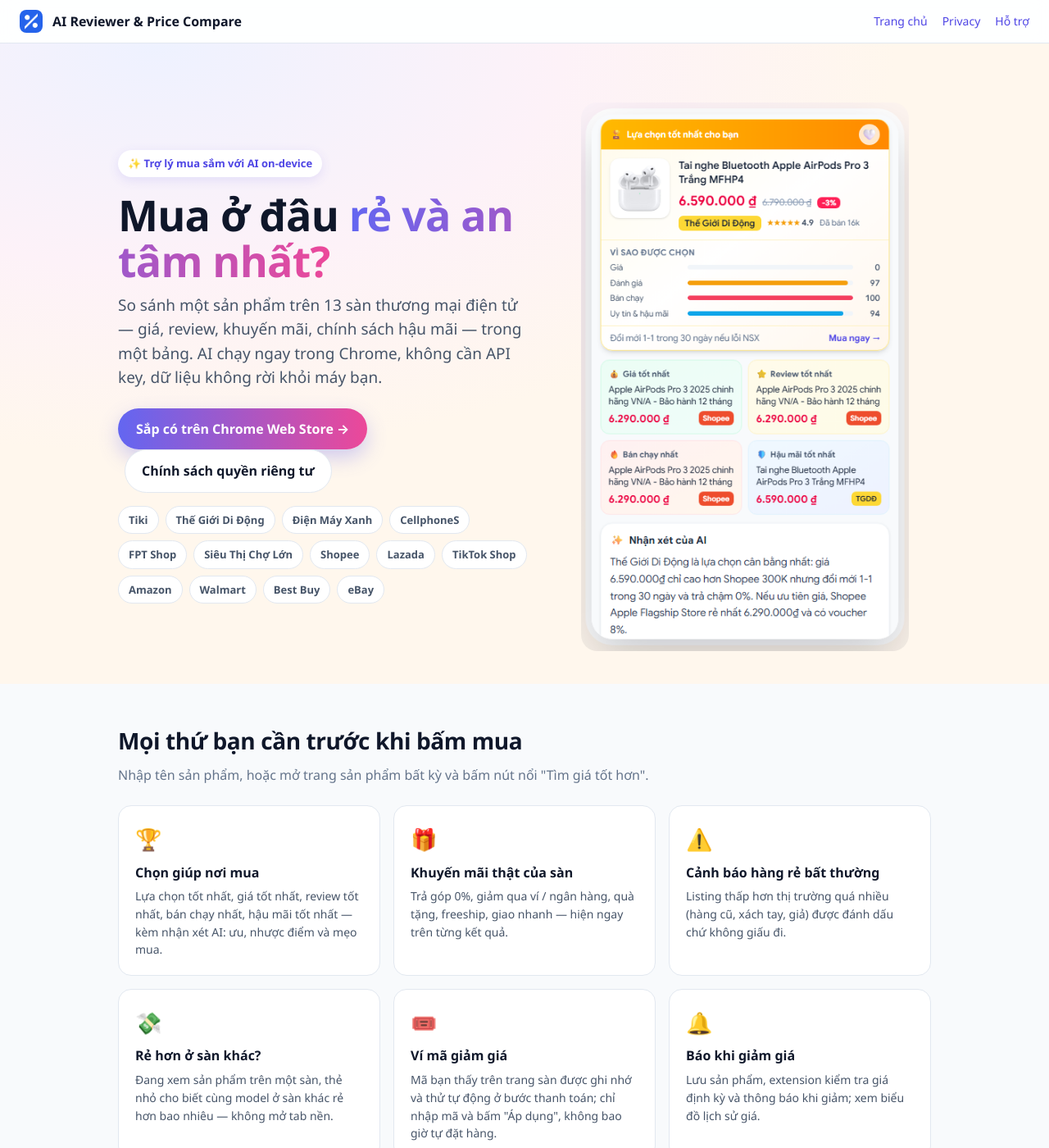
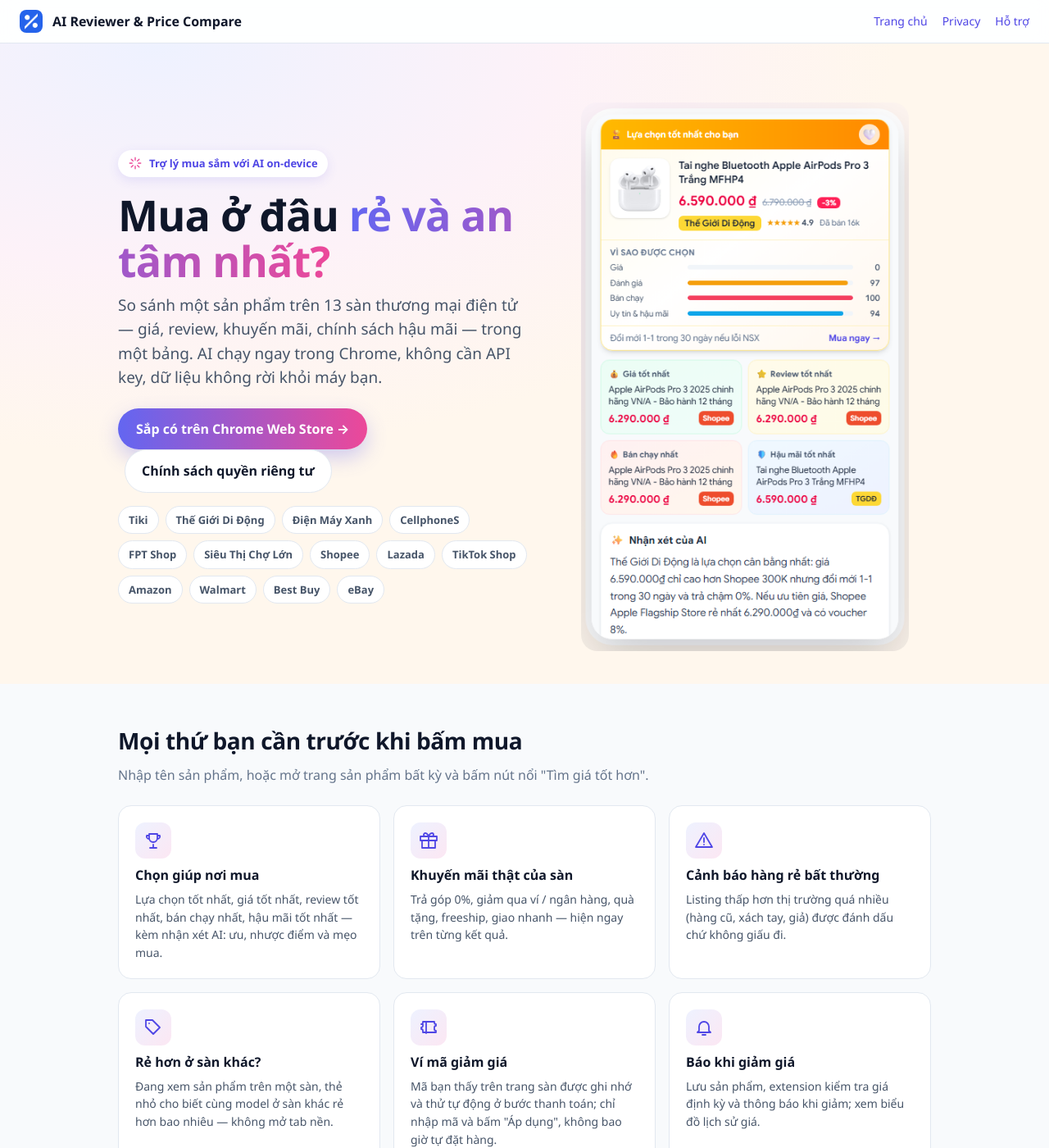
Before and after one commit to manhdungitvn/ai-price-compare, a Jekyll site: the page built from index.md, in a window 1280 px wide and 1400 px high. Shown: the whole window at 82% size. Built offline with Jekyll 4.4.1, drawn with Linux system fonts in a browser that asks for light colours; some web fonts are replaced; some of the changed text lies outside the part shown.

Commit message:
Inline SVG feature icons (no emoji font dependency), favicon.ico + 32px icon

```diff
--- a/_layouts/default.html
+++ b/_layouts/default.html
@@ -5,7 +5,10 @@
   <meta name="viewport" content="width=device-width, initial-scale=1">
   <title>{{ page.title | default: site.title }}</title>
   <meta name="description" content="{{ page.description | default: site.description }}">
-  <link rel="icon" href="{{ '/assets/icon.png' | relative_url }}">
+  <link rel="icon" type="image/png" sizes="128x128" href="{{ '/assets/icon.png' | relative_url }}">
+  <link rel="icon" type="image/png" sizes="32x32" href="{{ '/assets/icon-32.png' | relative_url }}">
+  <link rel="shortcut icon" href="{{ '/favicon.ico' | relative_url }}">
+  <link rel="apple-touch-icon" href="{{ '/assets/icon.png' | relative_url }}">
   <link rel="preconnect" href="https://fonts.googleapis.com">
   <link rel="preconnect" href="https://fonts.gstatic.com" crossorigin>
   <link href="https://fonts.googleapis.com/css2?family=Google+Sans:ital,wght@0,400..700;1,400..700&display=swap" rel="stylesheet">
@@ -34,7 +37,8 @@
     .sub { color: var(--soft); margin: 0 0 24px; }
     .grid { display: grid; grid-template-columns: repeat(3, 1fr); gap: 16px; }
     .card { background: var(--card); border: 1px solid var(--line); border-radius: 16px; padding: 20px; }
-    .card .ic { font-size: 26px; } .card h3 { margin: 8px 0 6px; font-size: 16px; } .card p { margin: 0; color: var(--muted); font-size: 14px; }
+    .ic { display: inline-flex; width: 44px; height: 44px; border-radius: 12px; background: linear-gradient(135deg, #eef2ff, #fce7f3); color: #4f46e5; align-items: center; justify-content: center; } .ic svg { width: 24px; height: 24px; }
+    .ki { display: inline-flex; width: 18px; height: 18px; color: #ec4899; } .ki svg { width: 18px; height: 18px; } .card h3 { margin: 8px 0 6px; font-size: 16px; } .card p { margin: 0; color: var(--muted); font-size: 14px; }
     .stores { display: flex; flex-wrap: wrap; gap: 8px; } .stores span { padding: 6px 12px; border-radius: 999px; background: #fff; border: 1px solid var(--line); font-size: 13px; font-weight: 600; color: var(--muted); }
     .two { display: grid; grid-template-columns: 1fr 1fr; gap: 24px; align-items: center; } .two + .two { margin-top: 40px; }
     .privacy { background: #fff; border-top: 1px solid var(--line); border-bottom: 1px solid var(--line); }
--- a/index.md
+++ b/index.md
@@ -6,7 +6,7 @@ description: Chrome extension so sánh giá, review, khuyến mãi và hậu mã
 
 <div class="hero"><div class="wrap">
 <div>
-<span class="kicker">✨ Trợ lý mua sắm với AI on-device</span>
+<span class="kicker"><span class="ki"><svg viewBox="0 0 24 24" fill="none" stroke="currentColor" stroke-width="1.8" stroke-linecap="round" stroke-linejoin="round" aria-hidden="true"><path d="M12 3v4M12 17v4M3 12h4M17 12h4M5.6 5.6l2.8 2.8M15.6 15.6l2.8 2.8M18.4 5.6l-2.8 2.8M8.4 15.6l-2.8 2.8"/></svg></span> Trợ lý mua sắm với AI on-device</span>
 <h1>Mua ở đâu <span class="grad">rẻ và an tâm nhất?</span></h1>
 <p class="lead">So sánh một sản phẩm trên 13 sàn thương mại điện tử — giá, review, khuyến mãi, chính sách hậu mãi — trong một bảng. AI chạy ngay trong Chrome, không cần API key, dữ liệu không rời khỏi máy bạn.</p>
 <p><a class="cta" href="https://chromewebstore.google.com/" rel="noopener">Sắp có trên Chrome Web Store →</a><a class="ghost" href="{{ '/PRIVACY' | relative_url }}">Chính sách quyền riêng tư</a></p>
@@ -19,12 +19,12 @@ description: Chrome extension so sánh giá, review, khuyến mãi và hậu mã
 <h2>Mọi thứ bạn cần trước khi bấm mua</h2>
 <p class="sub">Nhập tên sản phẩm, hoặc mở trang sản phẩm bất kỳ và bấm nút nổi "Tìm giá tốt hơn".</p>
 <div class="grid">
-<div class="card"><div class="ic">🏆</div><h3>Chọn giúp nơi mua</h3><p>Lựa chọn tốt nhất, giá tốt nhất, review tốt nhất, bán chạy nhất, hậu mãi tốt nhất — kèm nhận xét AI: ưu, nhược điểm và mẹo mua.</p></div>
-<div class="card"><div class="ic">🎁</div><h3>Khuyến mãi thật của sàn</h3><p>Trả góp 0%, giảm qua ví / ngân hàng, quà tặng, freeship, giao nhanh — hiện ngay trên từng kết quả.</p></div>
-<div class="card"><div class="ic">⚠️</div><h3>Cảnh báo hàng rẻ bất thường</h3><p>Listing thấp hơn thị trường quá nhiều (hàng cũ, xách tay, giả) được đánh dấu chứ không giấu đi.</p></div>
-<div class="card"><div class="ic">💸</div><h3>Rẻ hơn ở sàn khác?</h3><p>Đang xem sản phẩm trên một sàn, thẻ nhỏ cho biết cùng model ở sàn khác rẻ hơn bao nhiêu — không mở tab nền.</p></div>
-<div class="card"><div class="ic">🎟️</div><h3>Ví mã giảm giá</h3><p>Mã bạn thấy trên trang sàn được ghi nhớ và thử tự động ở bước thanh toán; chỉ nhập mã và bấm "Áp dụng", không bao giờ tự đặt hàng.</p></div>
-<div class="card"><div class="ic">🔔</div><h3>Báo khi giảm giá</h3><p>Lưu sản phẩm, extension kiểm tra giá định kỳ và thông báo khi giảm; xem biểu đồ lịch sử giá.</p></div>
+<div class="card"><span class="ic"><svg viewBox="0 0 24 24" fill="none" stroke="currentColor" stroke-width="1.8" stroke-linecap="round" stroke-linejoin="round" aria-hidden="true"><path d="M8 21h8M12 17v4M7 4h10v5a5 5 0 0 1-10 0V4zM7 6H4a3 3 0 0 0 3 4M17 6h3a3 3 0 0 1-3 4"/></svg></span><h3>Chọn giúp nơi mua</h3><p>Lựa chọn tốt nhất, giá tốt nhất, review tốt nhất, bán chạy nhất, hậu mãi tốt nhất — kèm nhận xét AI: ưu, nhược điểm và mẹo mua.</p></div>
+<div class="card"><span class="ic"><svg viewBox="0 0 24 24" fill="none" stroke="currentColor" stroke-width="1.8" stroke-linecap="round" stroke-linejoin="round" aria-hidden="true"><path d="M20 12v9H4v-9M2 7h20v5H2zM12 7v14M12 7s-1.5-4-4-4a2 2 0 0 0 0 4h4zM12 7s1.5-4 4-4a2 2 0 0 1 0 4h-4z"/></svg></span><h3>Khuyến mãi thật của sàn</h3><p>Trả góp 0%, giảm qua ví / ngân hàng, quà tặng, freeship, giao nhanh — hiện ngay trên từng kết quả.</p></div>
+<div class="card"><span class="ic"><svg viewBox="0 0 24 24" fill="none" stroke="currentColor" stroke-width="1.8" stroke-linecap="round" stroke-linejoin="round" aria-hidden="true"><path d="M12 3 2 20h20L12 3zM12 9v5M12 17h.01"/></svg></span><h3>Cảnh báo hàng rẻ bất thường</h3><p>Listing thấp hơn thị trường quá nhiều (hàng cũ, xách tay, giả) được đánh dấu chứ không giấu đi.</p></div>
+<div class="card"><span class="ic"><svg viewBox="0 0 24 24" fill="none" stroke="currentColor" stroke-width="1.8" stroke-linecap="round" stroke-linejoin="round" aria-hidden="true"><path d="M20 12 12 20l-9-9V3h8l9 9zM7 7h.01"/></svg></span><h3>Rẻ hơn ở sàn khác?</h3><p>Đang xem sản phẩm trên một sàn, thẻ nhỏ cho biết cùng model ở sàn khác rẻ hơn bao nhiêu — không mở tab nền.</p></div>
+<div class="card"><span class="ic"><svg viewBox="0 0 24 24" fill="none" stroke="currentColor" stroke-width="1.8" stroke-linecap="round" stroke-linejoin="round" aria-hidden="true"><path d="M3 8a2 2 0 0 0 2-2V5h14v1a2 2 0 0 0 2 2v2a2 2 0 0 0-2 2v2a2 2 0 0 0 2 2v2H5v-2a2 2 0 0 0-2-2v-2a2 2 0 0 0 2-2V8zM9 5v14"/></svg></span><h3>Ví mã giảm giá</h3><p>Mã bạn thấy trên trang sàn được ghi nhớ và thử tự động ở bước thanh toán; chỉ nhập mã và bấm "Áp dụng", không bao giờ tự đặt hàng.</p></div>
+<div class="card"><span class="ic"><svg viewBox="0 0 24 24" fill="none" stroke="currentColor" stroke-width="1.8" stroke-linecap="round" stroke-linejoin="round" aria-hidden="true"><path d="M6 16V11a6 6 0 0 1 12 0v5l2 2H4l2-2zM10 21h4"/></svg></span><h3>Báo khi giảm giá</h3><p>Lưu sản phẩm, extension kiểm tra giá định kỳ và thông báo khi giảm; xem biểu đồ lịch sử giá.</p></div>
 </div>
 </div></section>
 
@@ -41,5 +41,5 @@ description: Chrome extension so sánh giá, review, khuyến mãi và hậu mã
 
 <section><div class="wrap">
 <h2>Hỗ trợ</h2>
-<p class="sub">Gặp lỗi, sàn không ra dữ liệu, hay muốn thêm sàn? Mở issue tại <a href="https://github.com/manhdungitvn/ai-price-compare/issues">GitHub Issues</a> — trong extension, chip sàn bị lỗi có nút <b>📋 Copy diagnostics</b>, dán kèm vào issue giúp xử lý nhanh hơn.</p>
+<p class="sub">Gặp lỗi, sàn không ra dữ liệu, hay muốn thêm sàn? Mở issue tại <a href="https://github.com/manhdungitvn/ai-price-compare/issues">GitHub Issues</a> — trong extension, chip sàn bị lỗi có nút <b>Copy diagnostics</b>, dán kèm vào issue giúp xử lý nhanh hơn.</p>
 </div></section>
```
Also changed, not shown: assets/icon-32.png (added), favicon.ico (added).
